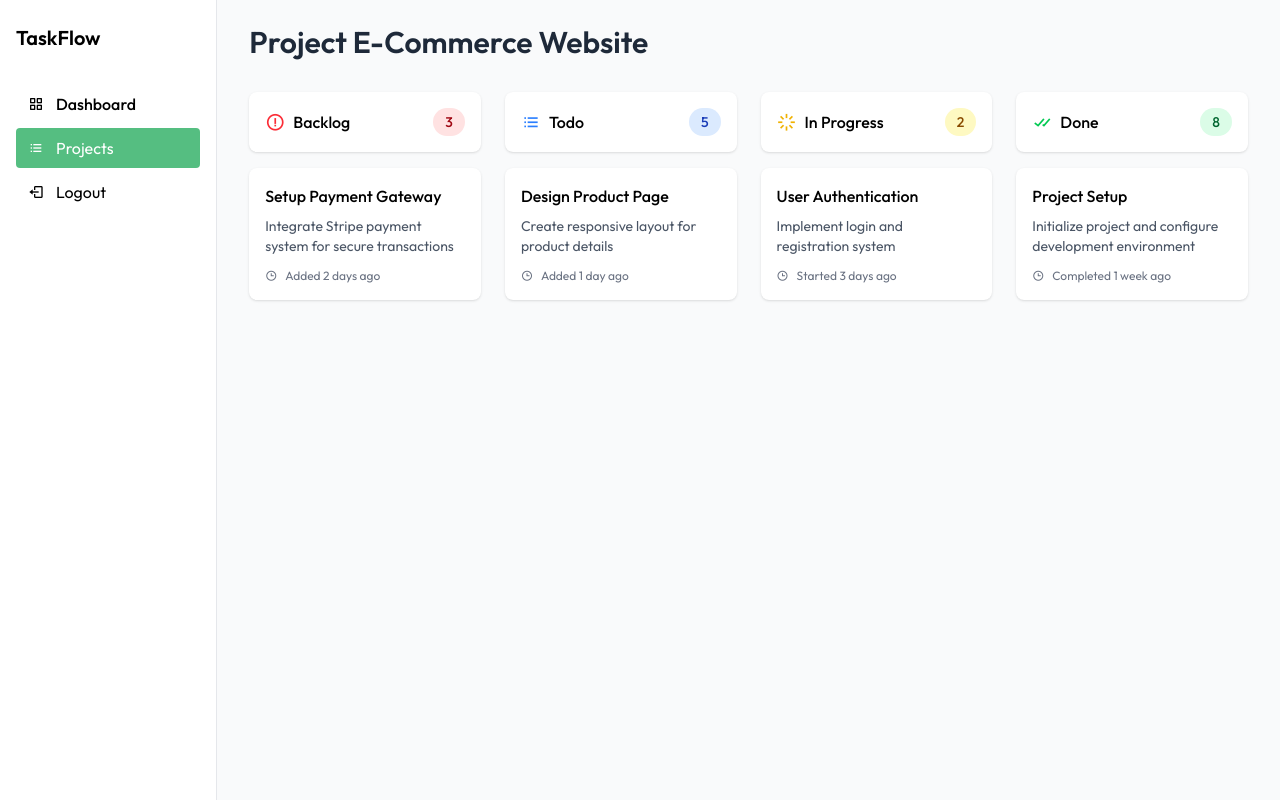
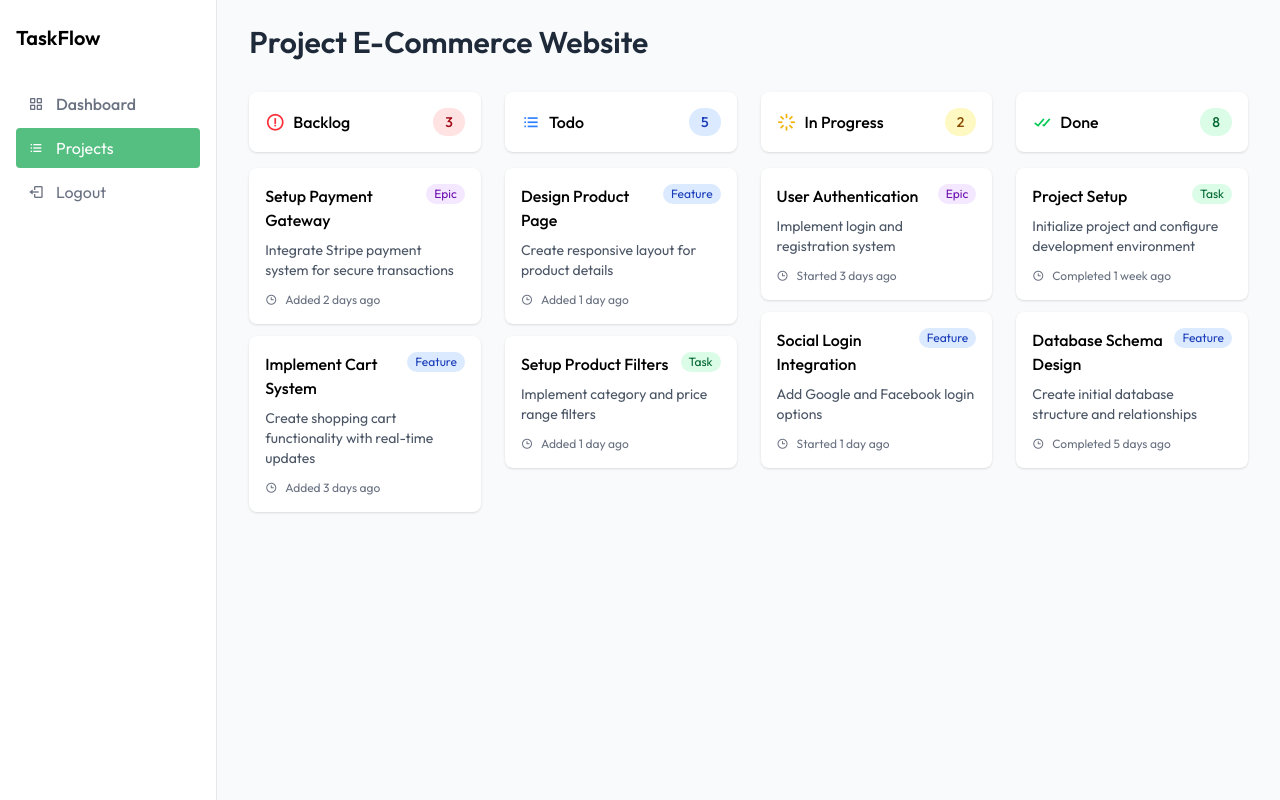
Before and after one commit to IMPHNEN/taskflow-frontend, a SvelteKit app: page /projects/1 in a window 1280 px wide. Built offline with nearby package versions, Linux system fonts and the light colour scheme.

Commit message:
feat: minimal kanban board

```diff
--- a/package.json
+++ b/package.json
@@ -16,6 +16,7 @@
 		"@sveltejs/kit": "^2.16.0",
 		"@sveltejs/vite-plugin-svelte": "^5.0.0",
 		"@tailwindcss/vite": "^4.0.0",
+		"@types/sortablejs": "^1.15.8",
 		"svelte": "^5.0.0",
 		"svelte-check": "^4.0.0",
 		"tailwindcss": "^4.0.0",
@@ -25,6 +26,7 @@
 	"dependencies": {
 		"@felte/validator-yup": "^1.1.4",
 		"felte": "^1.3.0",
+		"sortablejs": "^1.15.6",
 		"yup": "^1.6.1"
 	}
 }
--- a/src/app.css
+++ b/src/app.css
@@ -19,7 +19,7 @@
 
 @layer components {
     .nav-link {
-        @apply flex items-center gap-3 px-3 py-2 rounded-sm cursor-pointer transition-colors duration-150 hover:text-white hover:bg-darker;
+        @apply flex items-center gap-3 px-3 py-2 rounded-sm cursor-pointer transition-colors duration-150 hover:text-white hover:bg-darker text-gray-500;
     }
 
     .nav-link.active {
--- a/src/routes/projects/[id]/+page.svelte
+++ b/src/routes/projects/[id]/+page.svelte
@@ -1,4 +1,35 @@
 <script lang="ts">
+    import { onMount } from "svelte";
+    import Sortable from 'sortablejs';
+
+    // Kyaaa~ Onii-chan! Aku akan membantu menambahkan dummy tasks yang kawaii desu! (◕‿◕✿)
+
+    onMount(() => {
+        const backlog = document.getElementById('backlog');
+        const todo = document.getElementById('todo');
+        const inProgress = document.getElementById('in-progress');
+        const done = document.getElementById('done');
+
+        new Sortable(backlog!, {
+            group: 'shared',
+            animation: 300
+        });
+
+        new Sortable(todo!, {
+            group: 'shared',
+            animation: 300
+        });
+
+        new Sortable(inProgress!, {
+            group: 'shared',
+            animation: 300
+        });
+
+        new Sortable(done!, {
+            group: 'shared',
+            animation: 300
+        });
+    });
 </script>
 
 <h1 class="text-3xl font-semibold mb-2 text-gray-800">Project E-Commerce Website</h1>
@@ -12,13 +43,27 @@
             <span class="bg-red-100 text-red-800 px-3 py-1 rounded-full text-sm font-medium">3</span>
         </div>
 
-        <div class="flex flex-col gap-3">
+        <div id="backlog" class="flex flex-col gap-3 min-h-96">
             <div class="bg-white p-4 rounded-lg shadow-sm hover:shadow transition-all cursor-pointer">
-                <h3 class="font-medium mb-2">Setup Payment Gateway</h3>
+                <div class="flex justify-between items-start mb-2">
+                    <h3 class="font-medium">Setup Payment Gateway</h3>
+                    <span class="bg-purple-100 text-purple-800 px-2 py-0.5 rounded-full text-xs">Epic</span>
+                </div>
                 <p class="text-sm text-gray-600 mb-3">Integrate Stripe payment system for secure transactions</p>
                 <div class="flex items-center gap-2 text-xs text-gray-500">
                     <i class="bx bx-time"></i>
                     <span>Added 2 days ago</span>
+                </div>
+            </div>
+            <div class="bg-white p-4 rounded-lg shadow-sm hover:shadow transition-all cursor-pointer">
+                <div class="flex justify-between items-start mb-2">
+                    <h3 class="font-medium">Implement Cart System</h3>
+                    <span class="bg-blue-100 text-blue-800 px-2 py-0.5 rounded-full text-xs">Feature</span>
+                </div>
+                <p class="text-sm text-gray-600 mb-3">Create shopping cart functionality with real-time updates</p>
+                <div class="flex items-center gap-2 text-xs text-gray-500">
+                    <i class="bx bx-time"></i>
+                    <span>Added 3 days ago</span>
                 </div>
             </div>
         </div>
@@ -33,10 +78,24 @@
             <span class="bg-blue-100 text-blue-800 px-3 py-1 rounded-full text-sm font-medium">5</span>
         </div>
 
-        <div class="flex flex-col gap-3">
+        <div id="todo" class="flex flex-col gap-3 min-h-96">
             <div class="bg-white p-4 rounded-lg shadow-sm hover:shadow transition-all cursor-pointer">
-                <h3 class="font-medium mb-2">Design Product Page</h3>
+                <div class="flex justify-between items-start mb-2">
+                    <h3 class="font-medium">Design Product Page</h3>
+                    <span class="bg-blue-100 text-blue-800 px-2 py-0.5 rounded-full text-xs">Feature</span>
+                </div>
                 <p class="text-sm text-gray-600 mb-3">Create responsive layout for product details</p>
+                <div class="flex items-center gap-2 text-xs text-gray-500">
+                    <i class="bx bx-time"></i>
+                    <span>Added 1 day ago</span>
+                </div>
+            </div>
+            <div class="bg-white p-4 rounded-lg shadow-sm hover:shadow transition-all cursor-pointer">
+                <div class="flex justify-between items-start mb-2">
+                    <h3 class="font-medium">Setup Product Filters</h3>
+                    <span class="bg-green-100 text-green-800 px-2 py-0.5 rounded-full text-xs">Task</span>
+                </div>
+                <p class="text-sm text-gray-600 mb-3">Implement category and price range filters</p>
                 <div class="flex items-center gap-2 text-xs text-gray-500">
                     <i class="bx bx-time"></i>
                     <span>Added 1 day ago</span>
@@ -54,13 +113,27 @@
             <span class="bg-yellow-100 text-yellow-800 px-3 py-1 rounded-full text-sm font-medium">2</span>
         </div>
 
-        <div class="flex flex-col gap-3">
+        <div id="in-progress" class="flex flex-col gap-3 min-h-96">
             <div class="bg-white p-4 rounded-lg shadow-sm hover:shadow transition-all cursor-pointer">
-                <h3 class="font-medium mb-2">User Authentication</h3>
+                <div class="flex justify-between items-start mb-2">
+                    <h3 class="font-medium">User Authentication</h3>
+                    <span class="bg-purple-100 text-purple-800 px-2 py-0.5 rounded-full text-xs">Epic</span>
+                </div>
                 <p class="text-sm text-gray-600 mb-3">Implement login and registration system</p>
                 <div class="flex items-center gap-2 text-xs text-gray-500">
                     <i class="bx bx-time"></i>
                     <span>Started 3 days ago</span>
+                </div>
+            </div>
+            <div class="bg-white p-4 rounded-lg shadow-sm hover:shadow transition-all cursor-pointer">
+                <div class="flex justify-between items-start mb-2">
+                    <h3 class="font-medium">Social Login Integration</h3>
+                    <span class="bg-blue-100 text-blue-800 px-2 py-0.5 rounded-full text-xs">Feature</span>
+                </div>
+                <p class="text-sm text-gray-600 mb-3">Add Google and Facebook login options</p>
+                <div class="flex items-center gap-2 text-xs text-gray-500">
+                    <i class="bx bx-time"></i>
+                    <span>Started 1 day ago</span>
                 </div>
             </div>
         </div>
@@ -74,15 +147,29 @@
             </div>
             <span class="bg-green-100 text-green-800 px-3 py-1 rounded-full text-sm font-medium">8</span>
         </div>
-        <div class="flex flex-col gap-3">
+        <div id="done" class="flex flex-col gap-3 min-h-96">
             <div class="bg-white p-4 rounded-lg shadow-sm hover:shadow transition-all cursor-pointer">
-                <h3 class="font-medium mb-2">Project Setup</h3>
+                <div class="flex justify-between items-start mb-2">
+                    <h3 class="font-medium">Project Setup</h3>
+                    <span class="bg-green-100 text-green-800 px-2 py-0.5 rounded-full text-xs">Task</span>
+                </div>
                 <p class="text-sm text-gray-600 mb-3">Initialize project and configure development environment</p>
                 <div class="flex items-center gap-2 text-xs text-gray-500">
                     <i class="bx bx-time"></i>
                     <span>Completed 1 week ago</span>
                 </div>
             </div>
+            <div class="bg-white p-4 rounded-lg shadow-sm hover:shadow transition-all cursor-pointer">
+                <div class="flex justify-between items-start mb-2">
+                    <h3 class="font-medium">Database Schema Design</h3>
+                    <span class="bg-blue-100 text-blue-800 px-2 py-0.5 rounded-full text-xs">Feature</span>
+                </div>
+                <p class="text-sm text-gray-600 mb-3">Create initial database structure and relationships</p>
+                <div class="flex items-center gap-2 text-xs text-gray-500">
+                    <i class="bx bx-time"></i>
+                    <span>Completed 5 days ago</span>
+                </div>
+            </div>
         </div>
     </div>
 </div>
```
Also changed, not shown: 1 other file (tests, documents, lock files or other folders).
